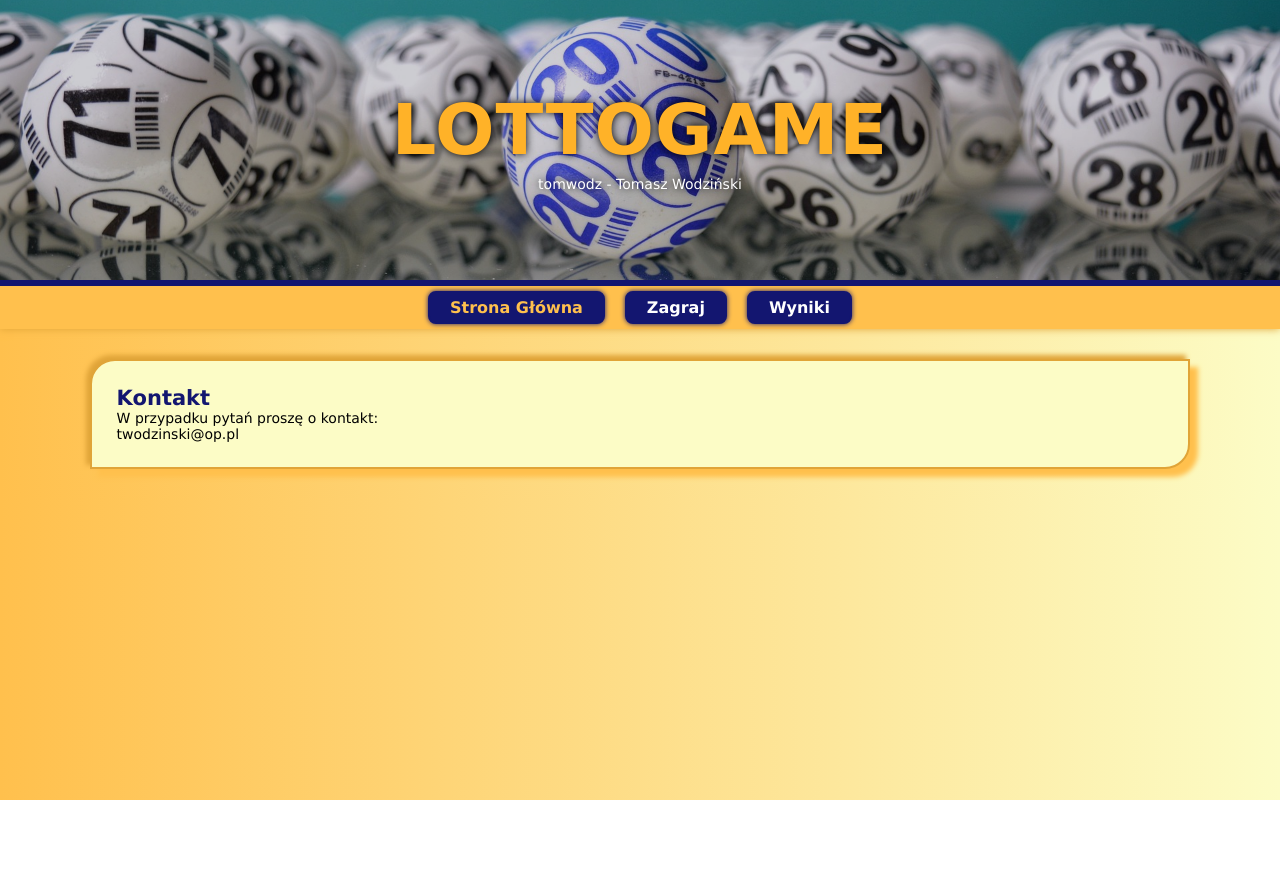
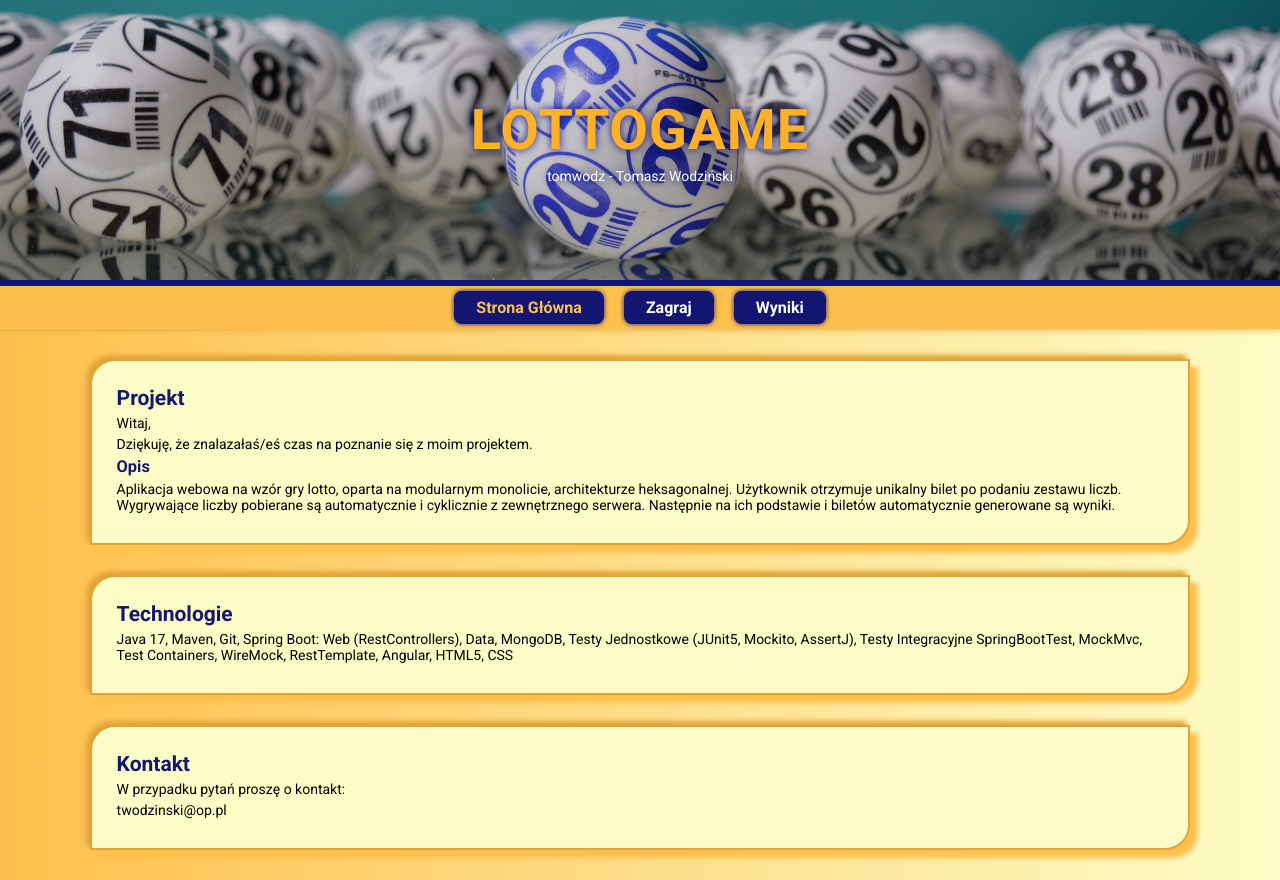
Before and after one commit to tomwodz/lottogame-angular, an Angular app: page /information in a window 1280 px wide. Before the commit the page ends 800 px from the top, so only its background shows below. Built offline with nearby package versions, Linux system fonts and the light colour scheme.

Commit message:
added fronts, refactor frontend

```diff
--- a/src/app/pages/information/information.component.css
+++ b/src/app/pages/information/information.component.css
@@ -0,0 +1,3 @@
+p {
+  margin: 5px auto;
+}
--- a/src/app/pages/information/information.component.html
+++ b/src/app/pages/information/information.component.html
@@ -1,3 +1,19 @@
+<section class="section-content">
+  <h2>Projekt</h2>
+  <p>Witaj,</p>
+  <p>Dziękuję, że znalazałaś/eś czas na poznanie się z moim projektem.</p>
+  <h3>Opis</h3>
+  <p>Aplikacja webowa na wzór gry lotto, oparta na modularnym monolicie, architekturze
+    heksagonalnej. Użytkownik otrzymuje unikalny bilet po podaniu zestawu liczb.
+    Wygrywające liczby pobierane są automatycznie i cyklicznie z zewnętrznego serwera.
+    Następnie na ich podstawie i biletów automatycznie generowane są wyniki.</p>
+</section>
+<section class="section-content">
+  <h2>Technologie</h2>
+  <p>Java 17, Maven, Git, Spring Boot: Web (RestControllers), Data, MongoDB, Testy
+    Jednostkowe (JUnit5, Mockito, AssertJ), Testy Integracyjne SpringBootTest,
+    MockMvc, Test Containers, WireMock, RestTemplate, Angular, HTML5, CSS</p>
+</section>
 <section class="section-content">
   <h2>Kontakt</h2>
   <p>W przypadku pytań proszę o kontakt:</p>
--- a/src/app/pages/play/play.component.html
+++ b/src/app/pages/play/play.component.html
@@ -3,7 +3,7 @@
   <p *ngIf="drawDate | async as nextDrawDate" class="date">
     {{nextDrawDate.dateDraw}}
   </p>
-  <h2>Wybrane numery: {{message}}</h2>
+  <h2>Wybrane numery {{message}}</h2>
   <div class="center">
     <div *ngFor="let number of numbersToSend" (click)="delete(number.valueOf())" class="sample-number hit">
       {{number}}
@@ -20,8 +20,6 @@
     <div class="sample-ticket">
       <div>Numer kuponu</div>
       <div class="result">{{ticketResponse.ticketDto?.hash}}</div>
-      <div>Data losowania</div>
-      <div class="result">{{ticketResponse.ticketDto?.drawDate}}</div>
       <div>Twoje numery</div>
       <div *ngFor="let number of ticketResponse.ticketDto?.numbers" class="inline-block">
         <div class="sample-number">{{number}}</div>
@@ -30,7 +28,7 @@
   </div>
 </section>
 <section class="section-content">
-  <h2>Zagraj: wybierz 6 różnych numerów z 1-99.</h2>
+  <h2>Zagraj</h2>
   <div class="center">
   <div *ngFor="let number of numbers" (click)="add(number.valueOf())" class="sample-number">
   {{number}}
--- a/src/app/pages/play/play.component.ts
+++ b/src/app/pages/play/play.component.ts
@@ -28,15 +28,16 @@ export class PlayComponent implements OnInit {
   numbersToSend: Set<Number> = new Set<Number>();
   message: string;
   ticketResponse: Partial<NumberReceiverResponseDto> = {};
+
   constructor(private http: HttpLottoService) {
   }
 
-  add(number: Number){
-    if(!this.numbersToSend.has(number) && this.numbersToSend.size < 6){
+  add(number: Number) {
+    if (!this.numbersToSend.has(number) && this.numbersToSend.size < 6) {
       this.numbersToSend.add(number);
       this.numbers.delete(number);
     }
-      this.message = this.numbersToSend.size.toString() + ' z 6.';
+    this.message = this.numbersToSend.size.toString() + ' z 6.';
   }
 
   delete(number: Number) {
@@ -51,11 +52,15 @@ export class PlayComponent implements OnInit {
         inputNumbers: []
       }
       this.numbersToSend.forEach(
-        value => ticketRequest.inputNumbers.push(value)
+        ticket => {
+          ticketRequest.inputNumbers.push(ticket)
+        }
       );
       console.log(ticketRequest);
       this.http.postTicket(ticketRequest).subscribe(
-        value => this.ticketResponse = value
+        ticket => {
+          this.ticketResponse = ticket
+        }
       );
       this.clear();
     } else {
@@ -63,7 +68,7 @@ export class PlayComponent implements OnInit {
     }
   }
 
-  clear(){
+  clear() {
     this.numbersToSend.forEach(
       value => this.numbers.add(value)
     );
--- a/src/app/services/http-lotto.service.ts
+++ b/src/app/services/http-lotto.service.ts
@@ -25,7 +25,7 @@ export class HttpLottoService {
   }
 
   postTicket(ticket: TicketRequest): Observable<NumberReceiverResponseDto> {
-    return this.http.post(this.url + '/inputNumbers', ticket)
+    return this.http.post<NumberReceiverResponseDto>(this.url + '/inputNumbers', ticket)
       .pipe(tap(console.log), catchError(this.handlerErrorNotFound));
   }
 
--- a/src/css/styles.css
+++ b/src/css/styles.css
@@ -6,7 +6,7 @@
 
 body {
   font-size: 14px;
-  font-family: Verdana,  serif;
+  font-family: Roboto, Verdana,  serif;
   font-style: normal;
   text-align: left;
   background-color: #FFFFFF;
@@ -29,13 +29,13 @@ body {
   transform: translate(-50%,-50%);
   color: #FFFFFF;
   text-align: center;
-  text-shadow: 0px 0px 8px #000000;
+  text-shadow: 0px 0px 8px #131670;
   z-index: 5;
 }
 
 .header-text h1 {
   margin-bottom: 5px;
-  font-size: 500%;
+  font-size: 400%;
   color: #ffb228;
   text-transform: uppercase;
   letter-spacing: 1px;
@@ -50,6 +50,7 @@ body {
 
 .nav {
   text-align: center;
+  font-weight: 700;
   border-top: 6px solid #131670;
   background-color: #ffc04d;
   bottom: 0;
@@ -57,7 +58,8 @@ body {
 }
 
 .btn {
-  font-weight: 600;
+  font-family: Roboto, Verdana,  serif;
+  font-weight: 700;
   font-size: 16px;
   margin: 5px 10px;
   text-align: center;
@@ -76,6 +78,10 @@ body {
 .btn:hover{
   color: #131670;
   background-color: #FFFFFF;
+}
+
+a {
+  font-size: 16px;
 }
 
 section {
--- a/src/index.html
+++ b/src/index.html
@@ -6,6 +6,9 @@
   <base href="/">
   <meta name="viewport" content="width=device-width, initial-scale=1">
   <link rel="icon" type="image/x-icon" href="favicon.ico">
+  <link rel="preconnect" href="https://fonts.googleapis.com">
+  <link rel="preconnect" href="https://fonts.gstatic.com" crossorigin>
+  <link href="https://fonts.googleapis.com/css2?family=Comfortaa:wght@400;700&family=Roboto:wght@100;400;700&display=swap" rel="stylesheet">
 </head>
 <body>
 <header>
```
